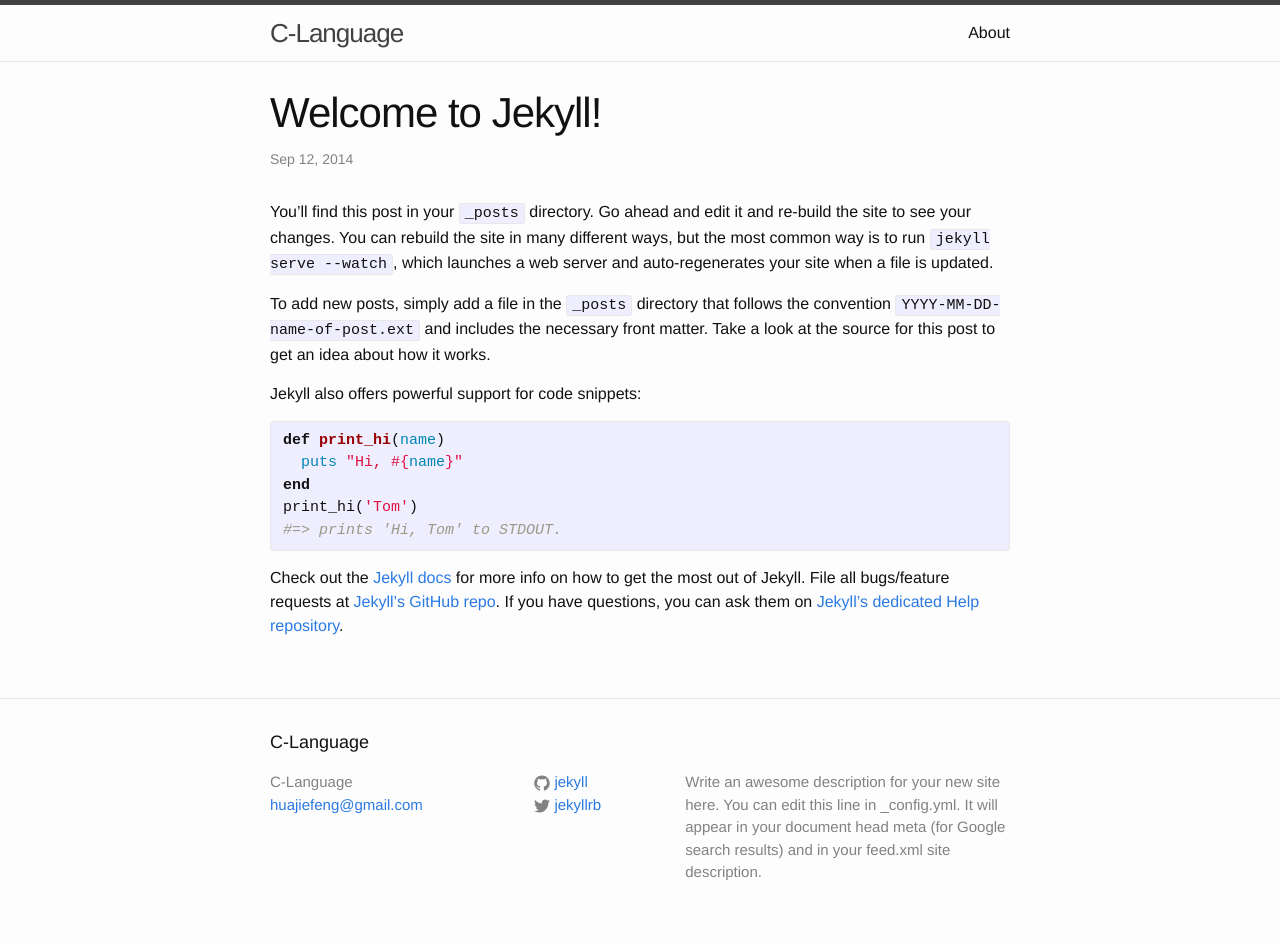
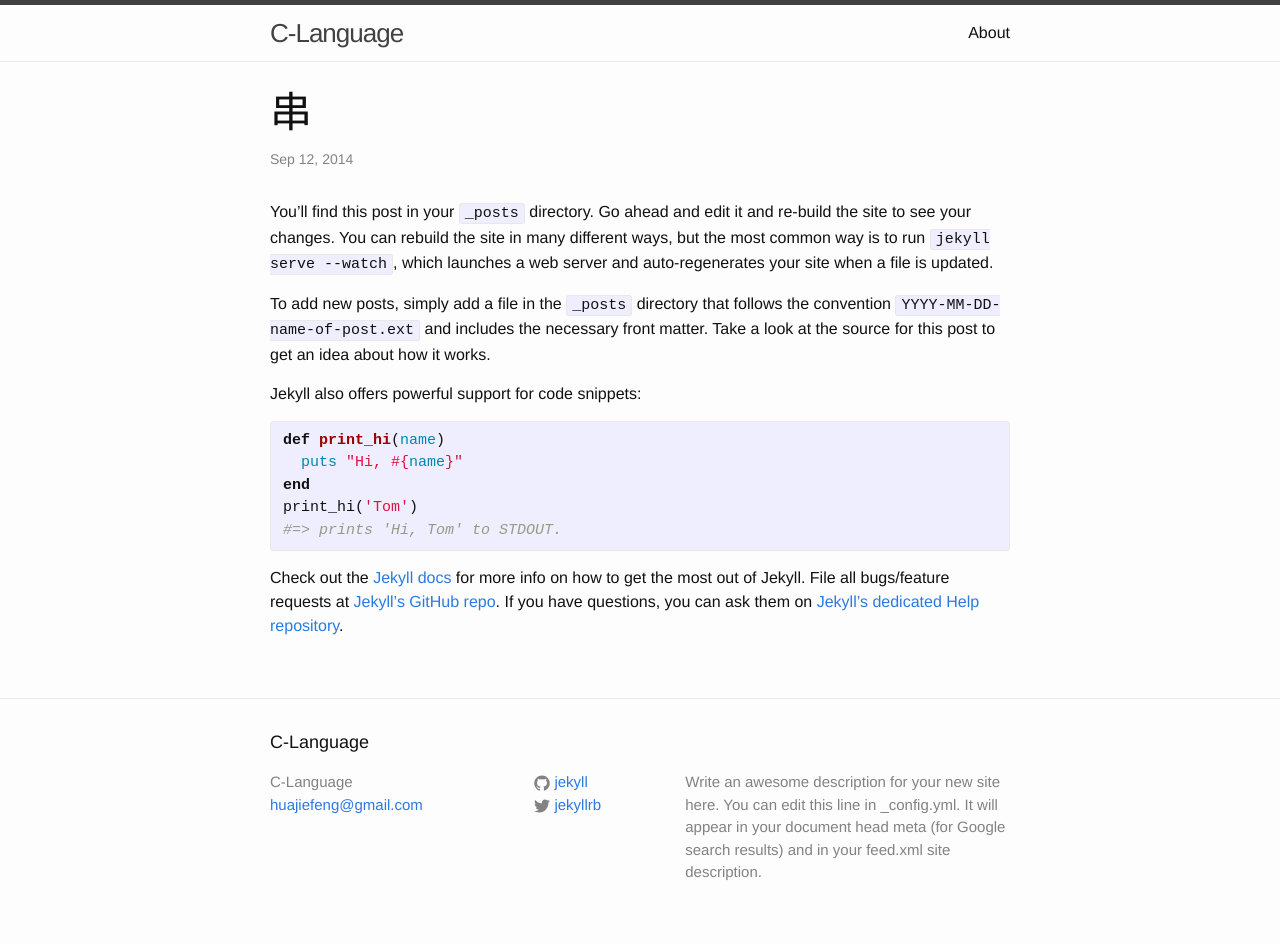
Before and after one commit to huaijiefeng/C-Language, a Jekyll site: the page built from _posts/2014-09-12-串.markdown, in a window 1280 px wide. Built offline with Jekyll 4.4.1, drawn with Linux system fonts in a browser that asks for light colours.

Commit message:
add post

```diff
--- a/_posts/2014-09-12-串.markdown
+++ b/_posts/2014-09-12-串.markdown
@@ -1,6 +1,6 @@
 ---
 layout: post
-title:  "Welcome to Jekyll!"
+title:  "串"
 date:   2014-09-12 15:18:59
 categories: jekyll update
 ---
```
